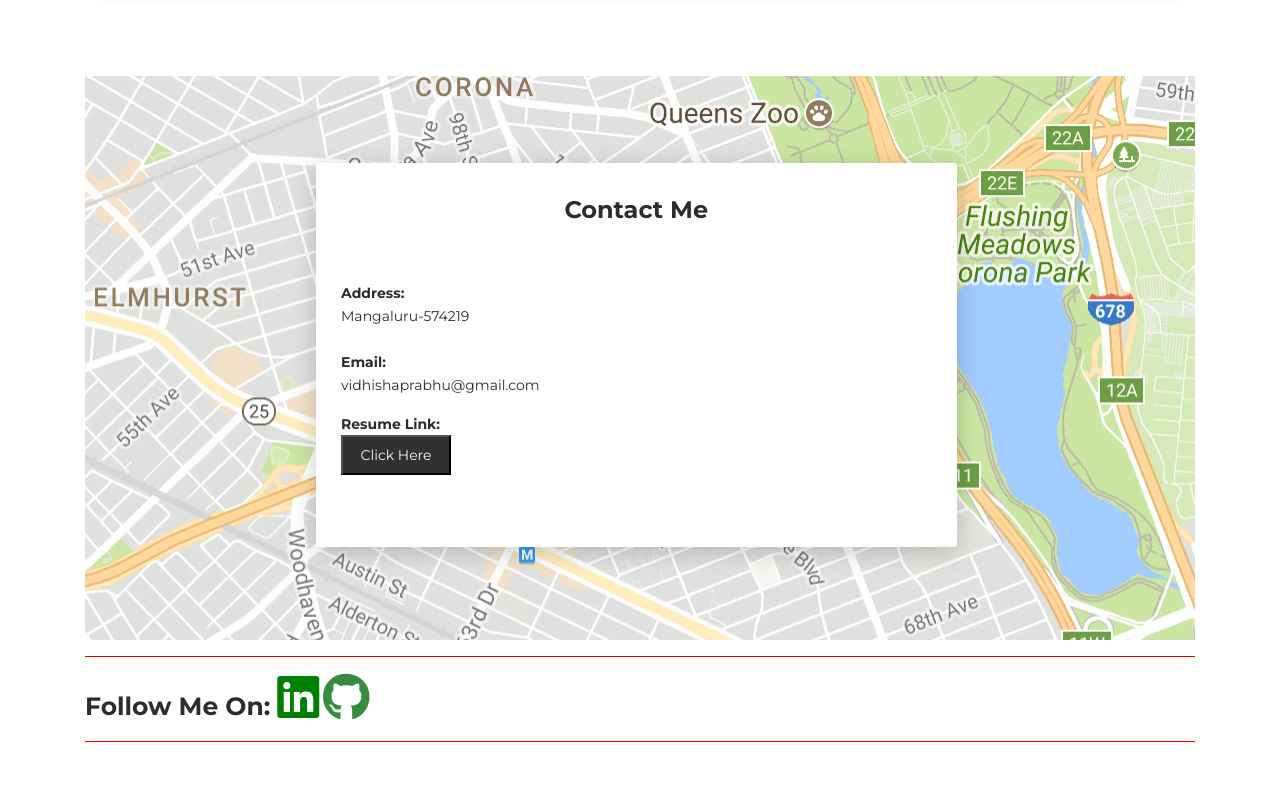
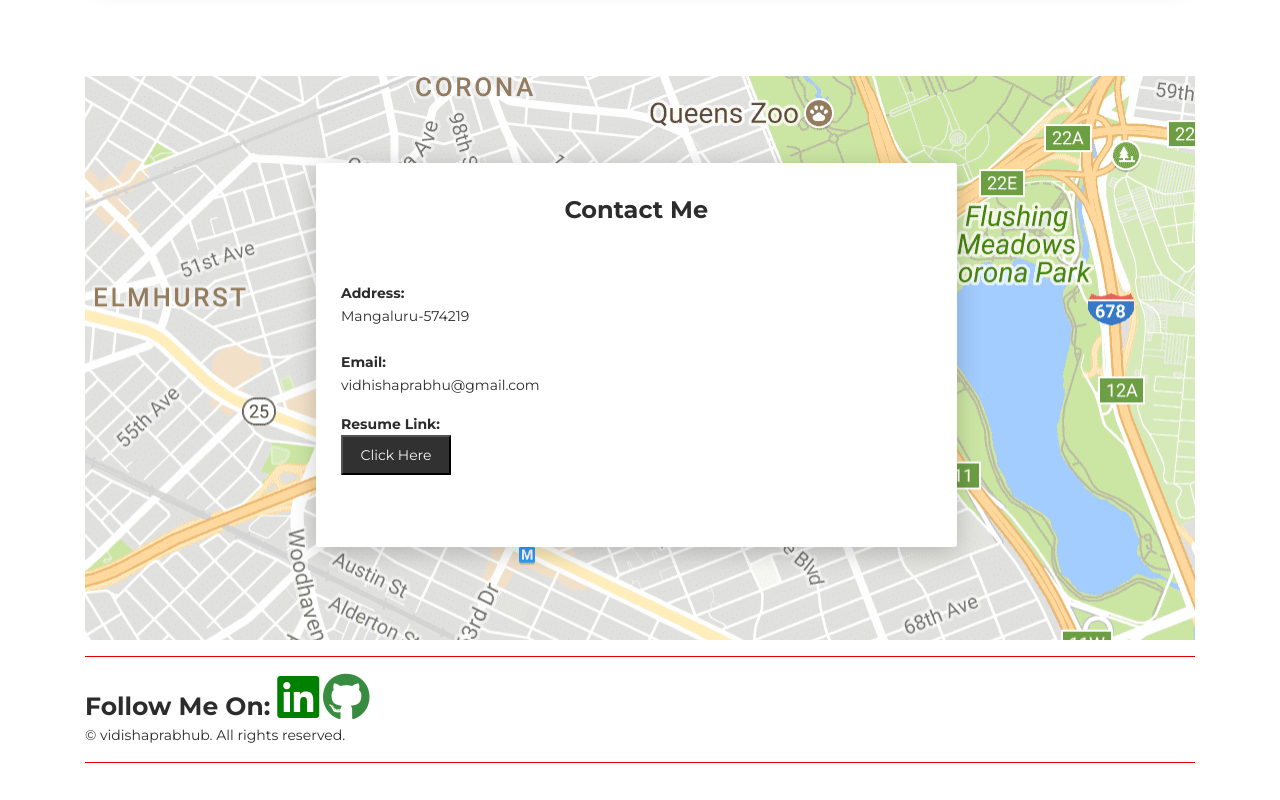
Before and after one commit to vidhishaprabhu/Portfolio, a plain HTML site: page index.html in a window 1280 px wide. Shown: the part 3902-4702 px from the top of the page. Before the commit the page ends 4681 px from the top, so only its background shows below. Drawn offline with nearby package versions, Linux system fonts and the light colour scheme; a script that the page names is missing.

Commit message:
Update index.html

```diff
--- a/index.html
+++ b/index.html
@@ -344,6 +344,8 @@
                       <strong style="font-size: 25px;">Follow Me On: </strong>
                       <a href="https://www.linkedin.com/in/vidisha-prabhu/" target="_blank"><i class="fa fa-linkedin-square" style="font-size:48px;color:green"></i></a>
                       <a href="https://github.com/vidhishaprabhu" target="_blank"><i class="fa fa-github" style="font-size:48px"></i></a>
+                      <br>
+                      &copy vidishaprabhub. All rights reserved.
                       <hr style="background-color: red;">
                   </footer>
 
```
